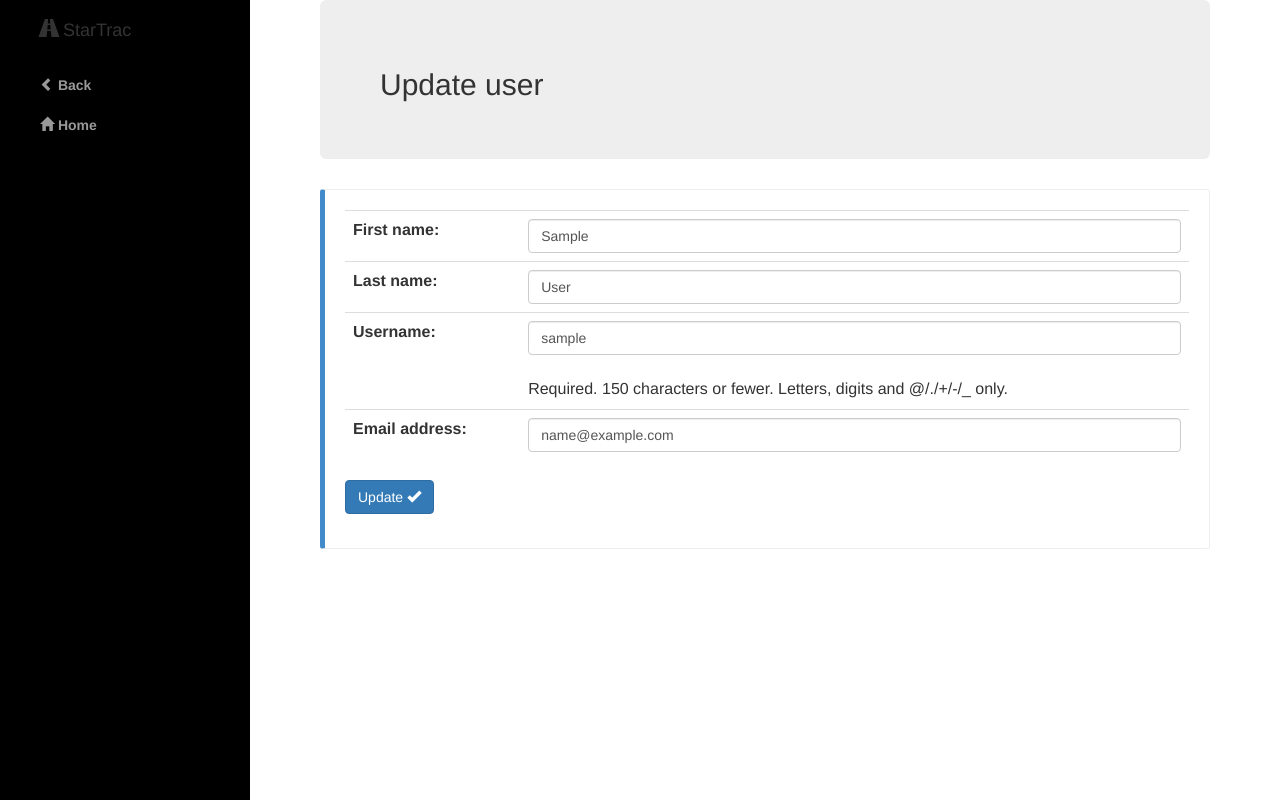
After one commit to E2Soft/BusinessAppGenerator, a Django app: page /uedit/1/ in a window 1280 px wide. The commit adds this page. Run offline with Django 3.2, Linux system fonts and the light colour scheme; tables that the repository leaves empty hold one stand-in row (values such as "Sample post"); some libraries are stand-ins or nearby versions.

Commit message:
[NEW]Detalji za korisnika [NEW]Izmena korisnika

```diff
--- a/ReferentImplementation/MBRSReferentImplementation/forms.py
+++ b/ReferentImplementation/MBRSReferentImplementation/forms.py
@@ -10,3 +10,44 @@ class DetailUser(DetailView):
     model = User
     template_name = 'states/udetail.html'
     context_object_name='user'
+
+
+class RegistrationForm(UserCreationForm):
+    email = forms.EmailField(required=True)
+    first_name = forms.CharField(required = False)
+    last_name = forms.CharField(required = False)
+
+    class Meta:
+        model = User
+        fields = ['first_name','last_name', 'username', 'email', 'password1', 'password2']
+
+    def __init__(self, *args, **kwargs):
+        super(RegistrationForm, self).__init__(*args, **kwargs)
+        for field in self.fields.values():
+            field.widget.attrs['class']='form-control'
+
+class UserForm(forms.ModelForm):
+    class Meta:
+        model = User
+        fields = ['first_name','last_name', 'username', 'email']
+
+    def __init__(self, *args, **kwargs):
+        super(UserForm, self).__init__(*args, **kwargs)
+        for field in self.fields.values():
+            field.widget.attrs['class']='form-control'
+
+class UserCreate(CreateView):
+    model = User
+    template_name = 'states/register.html'
+    form_class = RegistrationForm
+
+    def get_success_url(self):
+        return reverse('home')
+
+class UserUpdate(UpdateView):
+    model = User
+    template_name = 'states/uupdate.html'
+    form_class = UserForm
+
+    def get_success_url(self):
+        return reverse('udetail',args=(self.get_object().id,))
--- a/ReferentImplementation/MBRSReferentImplementation/urls.py
+++ b/ReferentImplementation/MBRSReferentImplementation/urls.py
@@ -1,6 +1,6 @@
 from django.conf.urls import patterns, include, url
 from django.contrib import admin
-from MBRSReferentImplementation.forms import DetailUser
+from MBRSReferentImplementation.forms import DetailUser,UserUpdate
 
 urlpatterns = patterns('',
     # Examples:
@@ -9,4 +9,5 @@ urlpatterns = patterns('',
     url(r'^', include('states.urls')),
     url(r'^admin/', include(admin.site.urls)),
     url(r'^udetail/(?P<pk>\d+)/$', DetailUser.as_view(), name='udetail'),
+    url(r'uedit/(?P<pk>\d+)/$', UserUpdate.as_view(), name='uedit'),
 )
--- /dev/null
+++ b/ReferentImplementation/states/templates/states/uupdate.html
@@ -0,0 +1,22 @@
+{% extends "states/menu.html" %}
+{% block title %}Edit User{% endblock %}
+
+{% block content %}
+
+	<div class="jumbotron">
+    	<h2>Update user</h2>
+    </div>
+
+	<div class="bs-callout bs-callout-primary">
+	<form action="" method="post" role="form" enctype="multipart/form-data">{% csrf_token %}
+		<table class="table table-hover">
+	    	{{ form.as_table }}
+	    </table>
+	    <button type="submit" class="btn btn-primary">
+        Update
+        <span class="glyphicon glyphicon-ok"></span>
+        </button>
+	</form>
+	</div>
+
+{% endblock %}
```
Also changed, not shown: ReferentImplementation/states/templates/states/udetail.html (+10 -0 lines).
